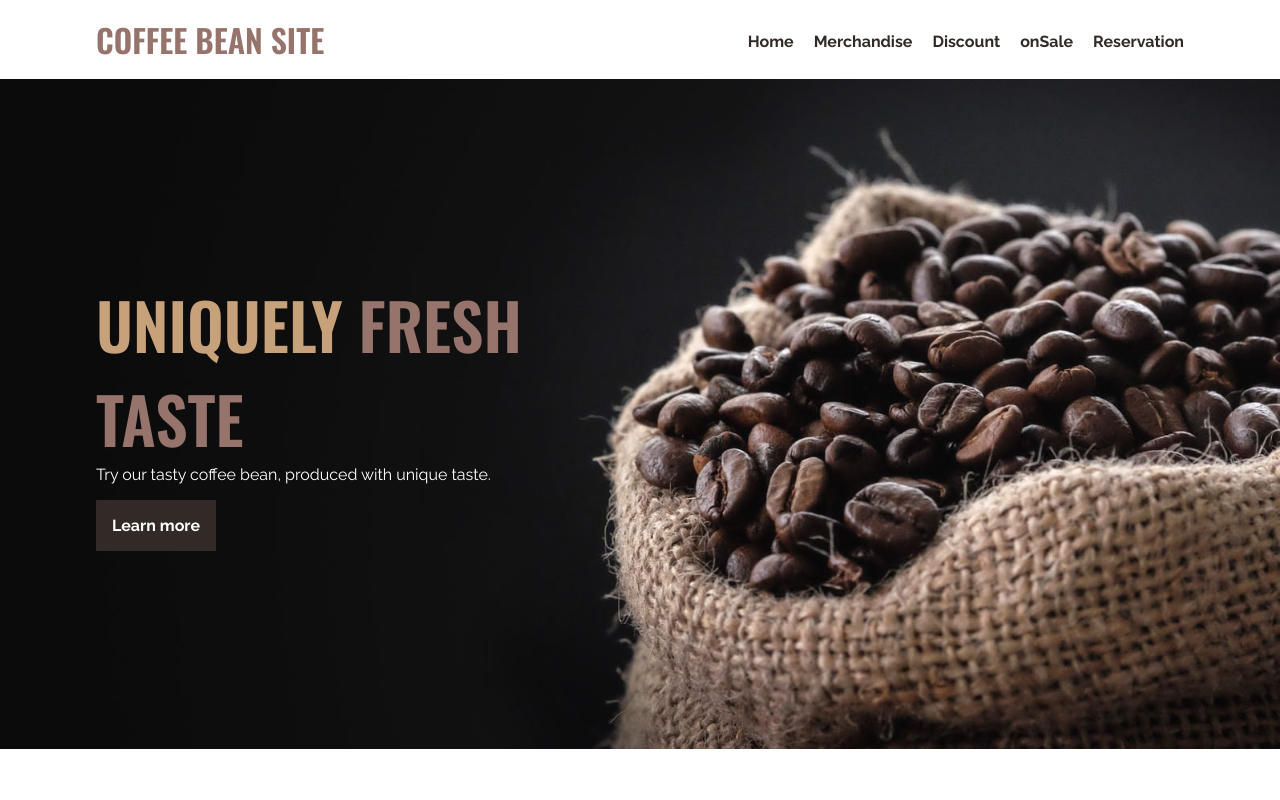
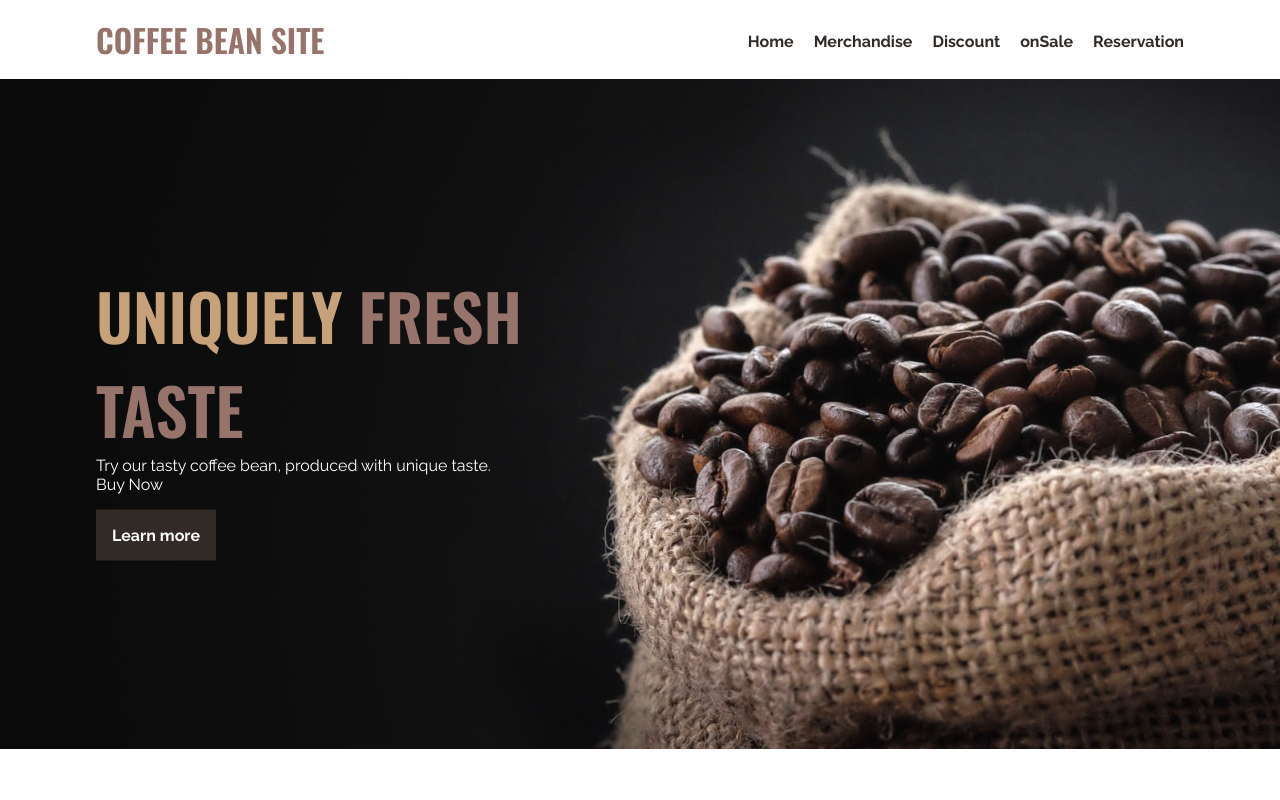
Before and after one commit to sumosumo727/coffee-bean, a plain HTML site: page index.html in a window 1280 px wide. Shown: the top 800 px of the page. Drawn offline with nearby package versions, Linux system fonts and the light colour scheme.

Commit message:
i made a change in Banner Area

```diff
--- a/index.html
+++ b/index.html
@@ -27,6 +27,7 @@
       <div class="banner-text">
         <h2>Uniquely <span>Fresh Taste</span></h2>
         <p>Try our tasty coffee bean, produced with unique taste.</p>
+        <p>Buy Now</p>
         <a href="#">Learn more</a>
       </div>
     </div>
```
